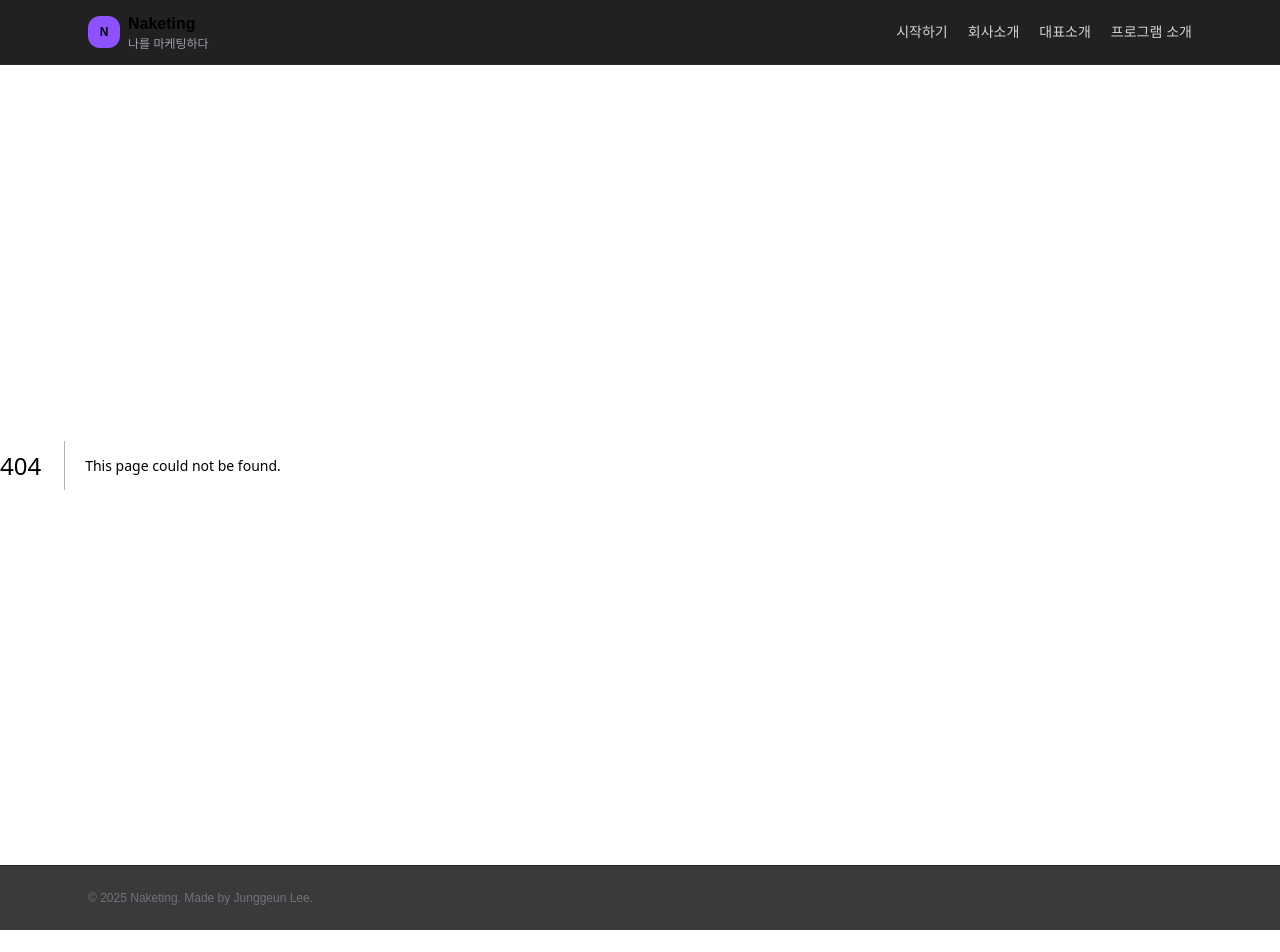
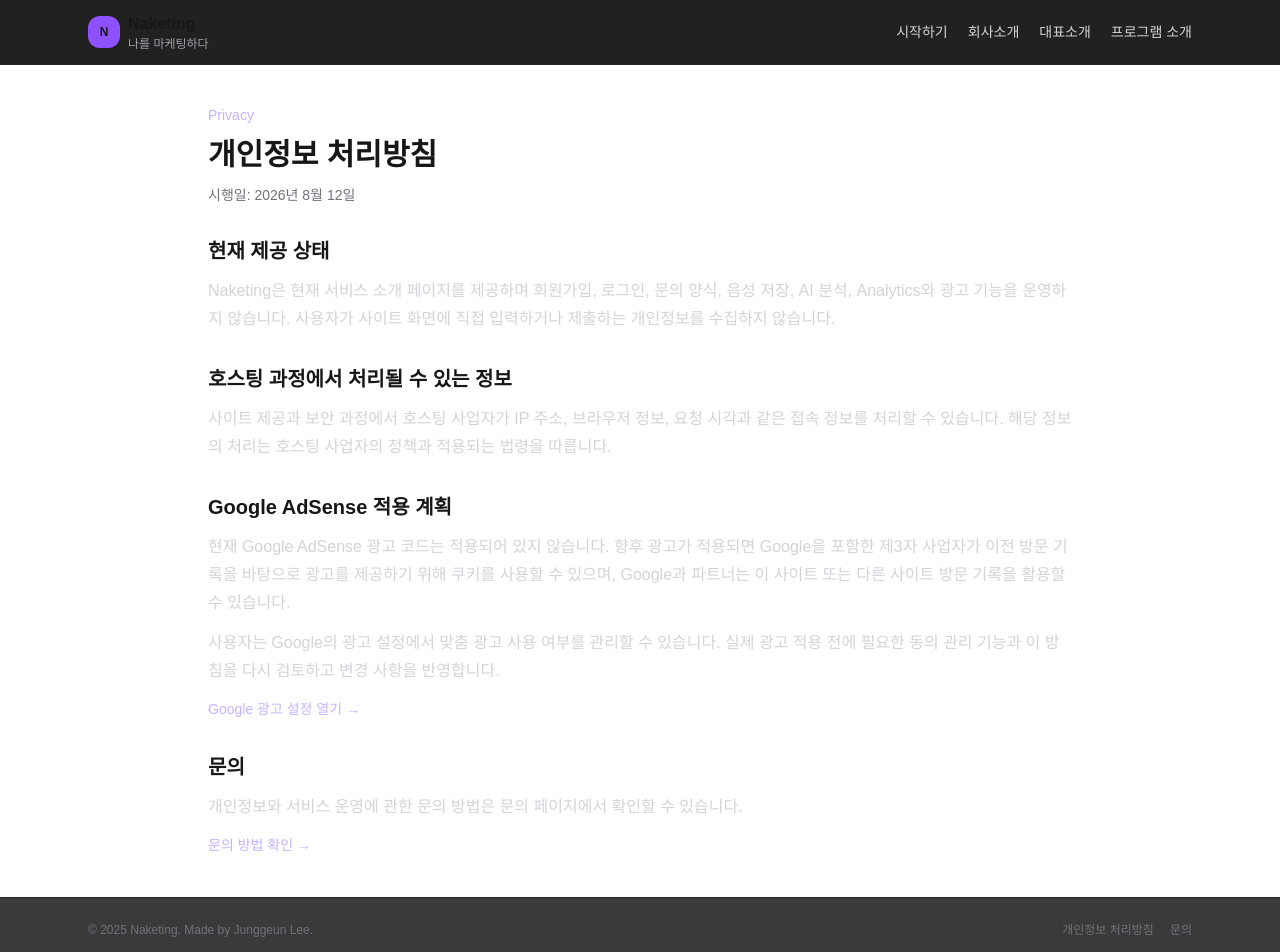
Before and after one commit to Juglee0527/naketing, a Next.js app in the folder frontend/: page /privacy in a window 1280 px wide. Before the commit this address had no page. Shown: the top 952 px of the page. Before the commit the page ends 930 px from the top, so only its background shows below. Built offline with nearby package versions, Linux system fonts and the light colour scheme.

Commit message:
Feat: 개인정보 처리방침과 문의 화면 추가

```diff
--- /dev/null
+++ b/frontend/app/contact/page.tsx
@@ -0,0 +1,40 @@
+import type { Metadata } from "next";
+import Link from "next/link";
+
+export const metadata: Metadata = {
+  title: "문의 | Naketing",
+  description: "Naketing 서비스 관련 문의 방법을 안내합니다.",
+};
+
+const githubUrl = "https://github.com/Juglee0527";
+
+export default function ContactPage() {
+  return (
+    <div className="mx-auto w-full max-w-4xl space-y-6 px-4 py-10">
+      <div className="space-y-3">
+        <p className="text-sm font-medium text-violet-300">Contact</p>
+        <h1 className="text-3xl font-bold">문의</h1>
+        <p className="max-w-2xl leading-7 text-zinc-300">
+          Naketing의 서비스 방향, 콘텐츠 또는 오류에 관한 의견은 아래 GitHub 프로필을 통해
+          전달해 주세요.
+        </p>
+      </div>
+
+      <section className="rounded-2xl border border-zinc-800 bg-zinc-900/60 p-6">
+        <h2 className="text-lg font-semibold">공개 문의 채널</h2>
+        <p className="mt-3 text-sm leading-6 text-zinc-400">
+          현재 별도의 문의 양식이나 공개 이메일은 운영하지 않습니다. GitHub 프로필에서 공개된
+          연락 방법만 사용합니다.
+        </p>
+        <Link
+          className="mt-5 inline-flex rounded-xl bg-violet-600 px-5 py-2.5 text-sm font-medium text-white hover:bg-violet-500"
+          href={githubUrl}
+          target="_blank"
+          rel="noreferrer"
+        >
+          GitHub 프로필 열기
+        </Link>
+      </section>
+    </div>
+  );
+}
--- a/frontend/app/layout.tsx
+++ b/frontend/app/layout.tsx
@@ -18,7 +18,7 @@ export default function RootLayout({
         <div className="flex min-h-screen flex-col">
             {/* NAVBAR */}
             <header className="border-b border-zinc-800 bg-zinc-950/90">
-                <nav className="mx-auto flex max-w-6xl items-center justify-between px-4 py-3 md:px-6">
+                <nav className="mx-auto flex max-w-6xl flex-col gap-3 px-4 py-3 sm:flex-row sm:items-center sm:justify-between md:px-6">
                     {/* 로고 */}
                     <Link href="/" className="flex items-center gap-2">
                         <div className="h-8 w-8 rounded-xl bg-violet-500 flex items-center justify-center text-xs font-bold">
@@ -35,7 +35,7 @@ export default function RootLayout({
                     </Link>
 
                     {/* 메뉴 */}
-                    <div className="flex items-center gap-5 text-sm text-zinc-300">
+                    <div className="flex w-full flex-wrap items-center gap-x-4 gap-y-2 text-xs text-zinc-300 sm:w-auto sm:flex-nowrap sm:gap-5 sm:text-sm">
                         <Link href="/start" className="hover:text-violet-300">
                             시작하기
                         </Link>
@@ -59,8 +59,16 @@ export default function RootLayout({
 
             {/* 푸터 */}
             <footer className="border-t border-zinc-800 bg-zinc-950/80">
-                <div className="mx-auto max-w-6xl px-4 py-6 text-xs text-zinc-500 md:px-6">
-                    © {new Date().getFullYear()} Naketing. Made by Junggeun Lee.
+                <div className="mx-auto flex max-w-6xl flex-col gap-3 px-4 py-6 text-xs text-zinc-500 sm:flex-row sm:items-center sm:justify-between md:px-6">
+                    <p>© {new Date().getFullYear()} Naketing. Made by Junggeun Lee.</p>
+                    <nav className="flex gap-4" aria-label="하단 메뉴">
+                        <Link href="/privacy" className="hover:text-violet-300">
+                            개인정보 처리방침
+                        </Link>
+                        <Link href="/contact" className="hover:text-violet-300">
+                            문의
+                        </Link>
+                    </nav>
                 </div>
             </footer>
         </div>
--- /dev/null
+++ b/frontend/app/privacy/page.tsx
@@ -0,0 +1,68 @@
+import type { Metadata } from "next";
+import Link from "next/link";
+
+export const metadata: Metadata = {
+  title: "개인정보 처리방침 | Naketing",
+  description: "Naketing의 개인정보와 광고 관련 처리 기준을 안내합니다.",
+};
+
+export default function PrivacyPage() {
+  return (
+    <div className="mx-auto w-full max-w-4xl space-y-8 px-4 py-10">
+      <header className="space-y-3">
+        <p className="text-sm font-medium text-violet-300">Privacy</p>
+        <h1 className="text-3xl font-bold">개인정보 처리방침</h1>
+        <p className="text-sm text-zinc-500">시행일: 2026년 8월 12일</p>
+      </header>
+
+      <section className="space-y-3">
+        <h2 className="text-xl font-semibold">현재 제공 상태</h2>
+        <p className="leading-7 text-zinc-300">
+          Naketing은 현재 서비스 소개 페이지를 제공하며 회원가입, 로그인, 문의 양식, 음성 저장,
+          AI 분석, Analytics와 광고 기능을 운영하지 않습니다. 사용자가 사이트 화면에 직접 입력하거나
+          제출하는 개인정보를 수집하지 않습니다.
+        </p>
+      </section>
+
+      <section className="space-y-3">
+        <h2 className="text-xl font-semibold">호스팅 과정에서 처리될 수 있는 정보</h2>
+        <p className="leading-7 text-zinc-300">
+          사이트 제공과 보안 과정에서 호스팅 사업자가 IP 주소, 브라우저 정보, 요청 시각과 같은
+          접속 정보를 처리할 수 있습니다. 해당 정보의 처리는 호스팅 사업자의 정책과 적용되는 법령을
+          따릅니다.
+        </p>
+      </section>
+
+      <section className="space-y-3">
+        <h2 className="text-xl font-semibold">Google AdSense 적용 계획</h2>
+        <p className="leading-7 text-zinc-300">
+          현재 Google AdSense 광고 코드는 적용되어 있지 않습니다. 향후 광고가 적용되면 Google을
+          포함한 제3자 사업자가 이전 방문 기록을 바탕으로 광고를 제공하기 위해 쿠키를 사용할 수
+          있으며, Google과 파트너는 이 사이트 또는 다른 사이트 방문 기록을 활용할 수 있습니다.
+        </p>
+        <p className="leading-7 text-zinc-300">
+          사용자는 Google의 광고 설정에서 맞춤 광고 사용 여부를 관리할 수 있습니다. 실제 광고 적용
+          전에 필요한 동의 관리 기능과 이 방침을 다시 검토하고 변경 사항을 반영합니다.
+        </p>
+        <Link
+          className="inline-flex text-sm font-medium text-violet-300 hover:text-violet-200"
+          href="https://myadcenter.google.com/"
+          target="_blank"
+          rel="noreferrer"
+        >
+          Google 광고 설정 열기 →
+        </Link>
+      </section>
+
+      <section className="space-y-3">
+        <h2 className="text-xl font-semibold">문의</h2>
+        <p className="leading-7 text-zinc-300">
+          개인정보와 서비스 운영에 관한 문의 방법은 문의 페이지에서 확인할 수 있습니다.
+        </p>
+        <Link className="inline-flex text-sm font-medium text-violet-300 hover:text-violet-200" href="/contact">
+          문의 방법 확인 →
+        </Link>
+      </section>
+    </div>
+  );
+}
```
